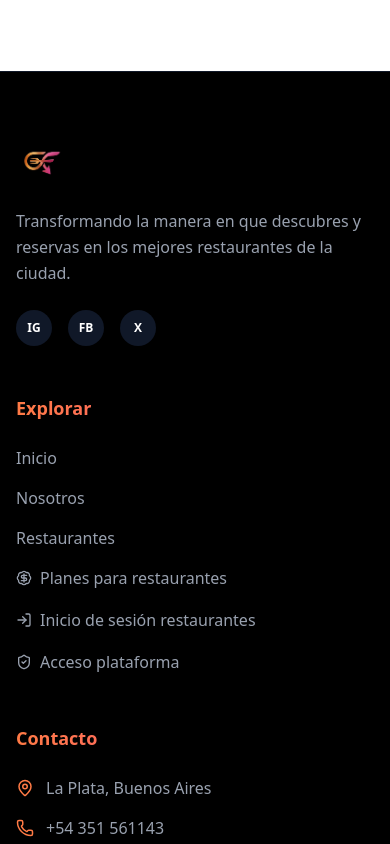
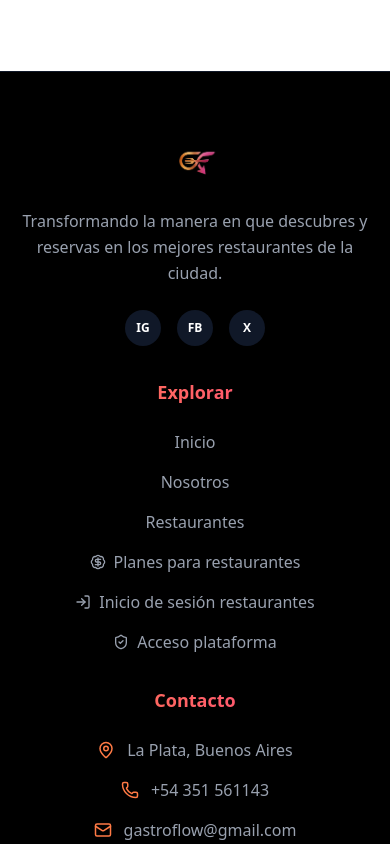
Before and after one commit to gastroflow2026-cpu/FRONT, a Next.js app in the folder client/: page / in a window 390 px wide. Shown: the part 2580-3424 px from the top of the page. Built offline with nearby package versions, Linux system fonts and the light colour scheme; no server answers.

Commit message:
feat(footer): make footer responsive with centered layout on mobile

```diff
--- a/client/src/components/layout/Footer.tsx
+++ b/client/src/components/layout/Footer.tsx
@@ -8,13 +8,13 @@ const Footer = () => {
   return (
     <footer className="bg-black text-white pt-16 pb-8 border-t border-gray-900">
       <div className="max-w-7xl mx-auto px-4 sm:px-6 lg:px-8">
-        <div className="grid grid-cols-1 md:grid-cols-2 lg:grid-cols-4 gap-12 mb-12">
-          <div className="space-y-6">
+        <div className="grid grid-cols-1 md:grid-cols-2 lg:grid-cols-4 gap-8 md:gap-12 mb-12">
+          <div className="space-y-6 flex flex-col items-center md:items-start">
             <Image src={Logo} alt="GastroFlow" width={180} height={60} className="h-12 w-auto" />
-            <p className="text-gray-400 leading-relaxed">
+            <p className="text-gray-400 leading-relaxed text-center md:text-left">
               Transformando la manera en que descubres y reservas en los mejores restaurantes de la ciudad.
             </p>
-            <div className="flex space-x-4">
+            <div className="flex justify-center md:justify-start space-x-4">
               <a
                 href="#"
                 className="p-2 bg-gray-900 rounded-full hover:bg-linear-to-tr hover:from-gastro-coral hover:to-gastro-magenta transition-all duration-300"
@@ -36,7 +36,7 @@ const Footer = () => {
             </div>
           </div>
 
-          <div>
+          <div className="text-center md:text-left">
             <h3 className="text-lg font-bold mb-6 bg-clip-text text-transparent bg-linear-to-r from-gastro-coral to-gastro-magenta">
               Explorar
             </h3>
@@ -72,19 +72,19 @@ const Footer = () => {
                   Blog Gastronómico
                 </Link>
               </li> */}
-              <li>
+              <li className="flex justify-center md:justify-start">
                 <Link href="/join#planes" className="inline-flex items-center gap-2 hover:text-white transition-colors">
                   <BadgeDollarSign size={16} />
                   <span>Planes para restaurantes</span>
                 </Link>
               </li>
-              <li>
+              <li className="flex justify-center md:justify-start">
                 <Link href="/owner/login" className="inline-flex items-center gap-2 hover:text-white transition-colors">
                   <LogIn size={16} />
                   <span>Inicio de sesión restaurantes</span>
                 </Link>
               </li>
-              <li>
+              <li className="flex justify-center md:justify-start">
                 <Link
                   href="/platform/login"
                   className="inline-flex items-center gap-2 hover:text-white transition-colors"
@@ -136,21 +136,21 @@ const Footer = () => {
             </ul>
           </div> */}
 
-          <div>
+          <div className="text-center md:text-left">
             <h3 className="text-lg font-bold mb-6 bg-clip-text text-transparent bg-linear-to-r from-gastro-coral to-gastro-magenta">
               Contacto
             </h3>
             <ul className="space-y-4 text-gray-400">
-              <li className="flex items-center gap-3">
-                <MapPin size={18} className="text-gastro-coral" />
+              <li className="flex items-center justify-center md:justify-start gap-3">
+                <MapPin size={18} className="text-gastro-coral shrink-0" />
                 <span>La Plata, Buenos Aires</span>
               </li>
-              <li className="flex items-center gap-3">
-                <Phone size={18} className="text-gastro-coral" />
+              <li className="flex items-center justify-center md:justify-start gap-3">
+                <Phone size={18} className="text-gastro-coral shrink-0" />
                 <span>+54 351 561143</span>
               </li>
-              <li className="flex items-center gap-3">
-                <Mail size={18} className="text-gastro-coral" />
+              <li className="flex items-center justify-center md:justify-start gap-3">
+                <Mail size={18} className="text-gastro-coral shrink-0" />
                 <span>gastroflow@gmail.com</span>
               </li>
             </ul>
```
